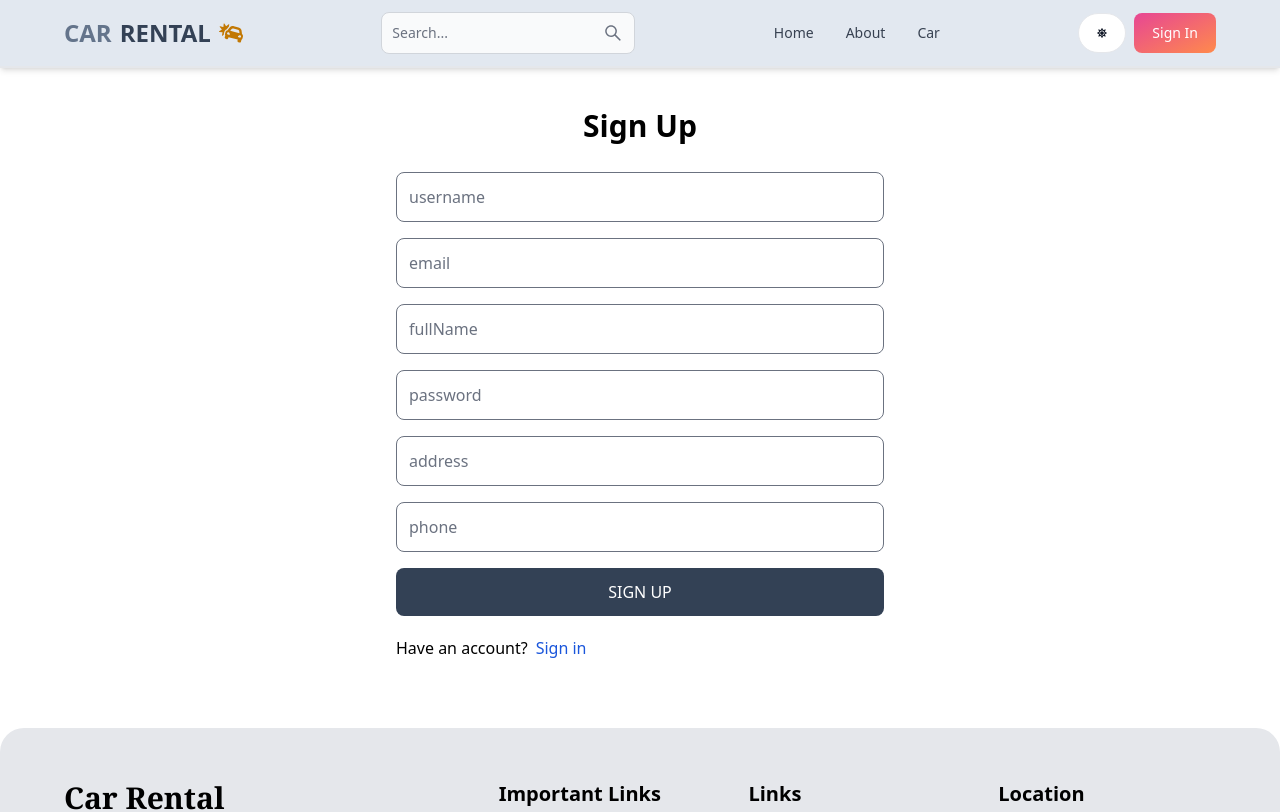
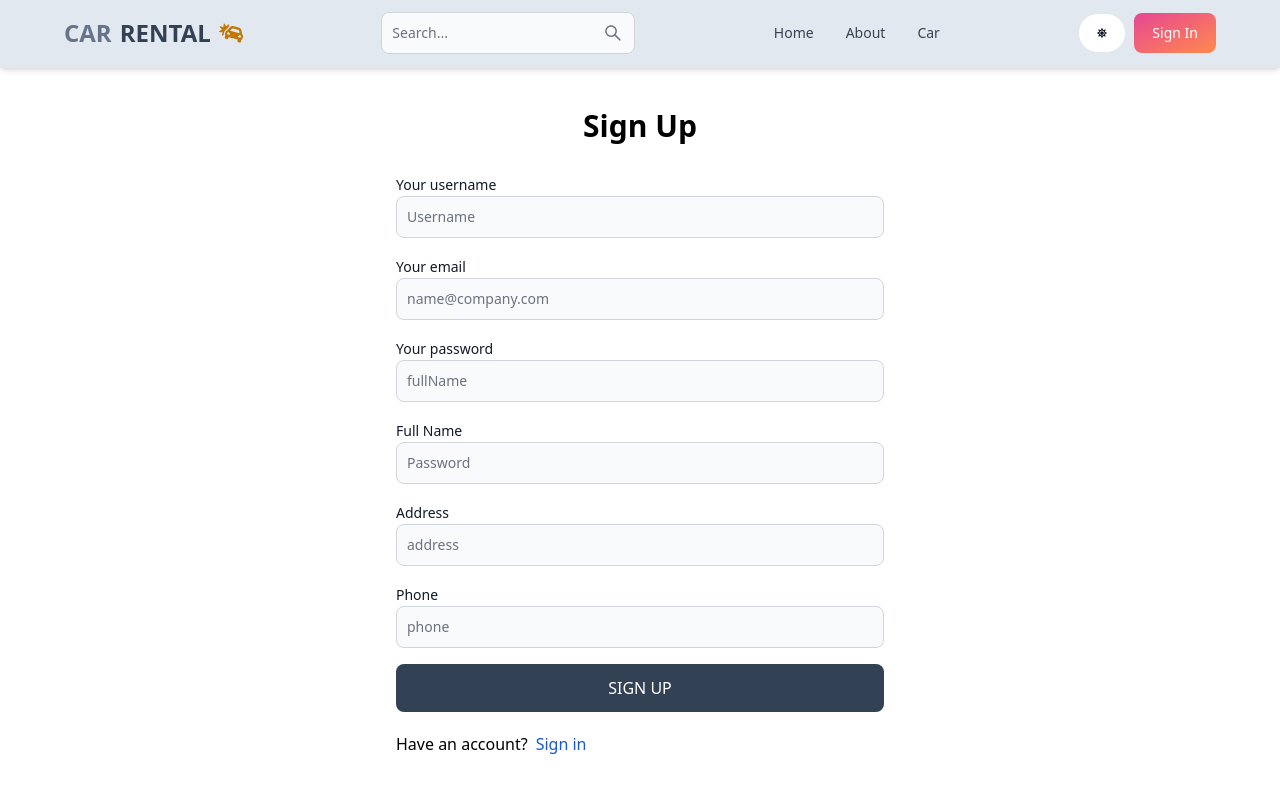
Before and after one commit to caokhanh1/Car-Rental, a React (Vite) app in the folder client/: page /sign-up in a window 1280 px wide. Shown: the top 812 px of the page. Built offline with nearby package versions, Linux system fonts and the light colour scheme.

Commit message:
update ui signin singup/9-10-2024

```diff
--- a/client/src/pages/SignIn.jsx
+++ b/client/src/pages/SignIn.jsx
@@ -8,7 +8,7 @@ import {
   signInFailure,
 } from "../redux/user/userSlice";
 import axios from "axios";
-
+import { Label, TextInput } from 'flowbite-react';
 export default function SignIn() {
   const [formData, setFormData] = useState({});
   const { loading, error } = useSelector((state) => state.user);
@@ -52,20 +52,24 @@ export default function SignIn() {
         <h1 className="text-3xl text-center font-semibold my-7">Sign In</h1>
         {error && <p className="text-red-500 mt-5">{error}</p>}
         <form onSubmit={handleSubmit} className="flex flex-col gap-4">
-          <input
-            type="email"
-            placeholder="email"
-            className="border p-3 rounded-lg"
-            id="email"
-            onChange={handleChange}
-          />
-          <input
-            type="password"
-            placeholder="password"
-            className="border p-3 rounded-lg"
-            id="password"
-            onChange={handleChange}
-          />
+        <div>
+              <Label value='Your email' />
+              <TextInput
+                type='email'
+                placeholder='name@company.com'
+                id='email'
+                onChange={handleChange}
+              />
+            </div>
+            <div>
+              <Label value='Your password' />
+              <TextInput
+                type='password'
+                placeholder='**********'
+                id='password'
+                onChange={handleChange}
+              />
+            </div>
 
           <div className="text-right mt-1">
             <Link
--- a/client/src/pages/Signup.jsx
+++ b/client/src/pages/Signup.jsx
@@ -1,7 +1,7 @@
 import { useState } from "react";
 import { Link, useNavigate } from "react-router-dom";
 import axios from "axios";
-
+import { Label, TextInput } from "flowbite-react";
 export default function Signup() {
   const [formData, setFormData] = useState({});
   const [error, setError] = useState(null);
@@ -19,7 +19,9 @@ export default function Signup() {
     e.preventDefault();
     try {
       setLoading(true);
-      const res = await axios.post(`http://localhost:5130/Authen/register`,formData,
+      const res = await axios.post(
+        `http://localhost:5130/Authen/register`,
+        formData,
         {
           headers: {
             "Content-Type": "application/json",
@@ -72,48 +74,61 @@ export default function Signup() {
       <h1 className="text-3xl text-center font-semibold my-7">Sign Up</h1>
       {error && <p className="text-red-500 mt-5">{error}</p>}
       <form onSubmit={handleSubmit} className="flex flex-col gap-4">
-        <input
+        <div>
+          <Label value="Your username" />
+          <TextInput
             type="text"
-          placeholder="username"
-          className="border p-3 rounded-lg"
+            placeholder="Username"
             id="username"
             onChange={handleChange}
           />
-        <input
+        </div>
+        <div>
+          <Label value="Your email" />
+          <TextInput
             type="email"
-          placeholder="email"
-          className="border p-3 rounded-lg"
+            placeholder="name@company.com"
             id="email"
             onChange={handleChange}
           />
-        <input
+        </div>
+        <div>
+          <Label value="Your password" />
+          <TextInput
             type="text"
             placeholder="fullName"
-          className="border p-3 rounded-lg"
             id="fullName"
             onChange={handleChange}
           />
-        <input
+        </div>
+
+        <div>
+          <Label value="Full Name" />
+          <TextInput
             type="password"
-          placeholder="password"
-          className="border p-3 rounded-lg"
+            placeholder="Password"
             id="password"
             onChange={handleChange}
           />
-        <input
+        </div>
+        <div>
+          <Label value="Address" />
+          <TextInput
             type="text"
             placeholder="address"
-          className="border p-3 rounded-lg"
             id="address"
             onChange={handleChange}
           />
-        <input
+        </div>
+        <div>
+          <Label value="Phone" />
+          <TextInput
             type="tel"
             placeholder="phone"
-          className="border p-3 rounded-lg"
             id="phone"
             onChange={handleChange}
           />
+        </div>
         <button
           disabled={loading}
           className="bg-slate-700 text-white p-3 rounded-lg uppercase hover:opacity-95 disabled:opacity-80"
```
Lines whose indentation alone changed are shown as unchanged.
